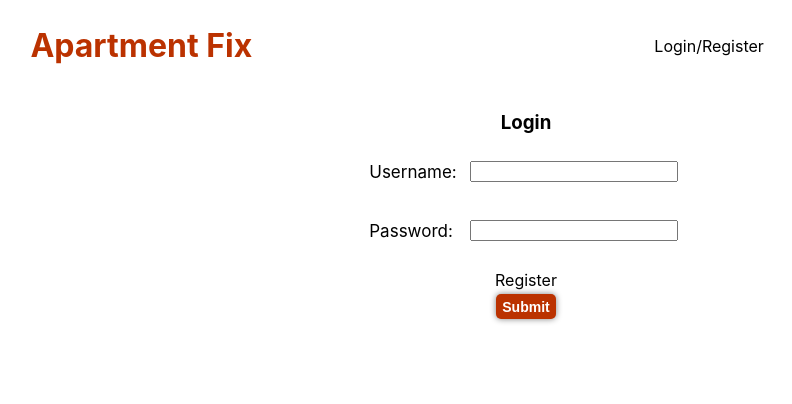
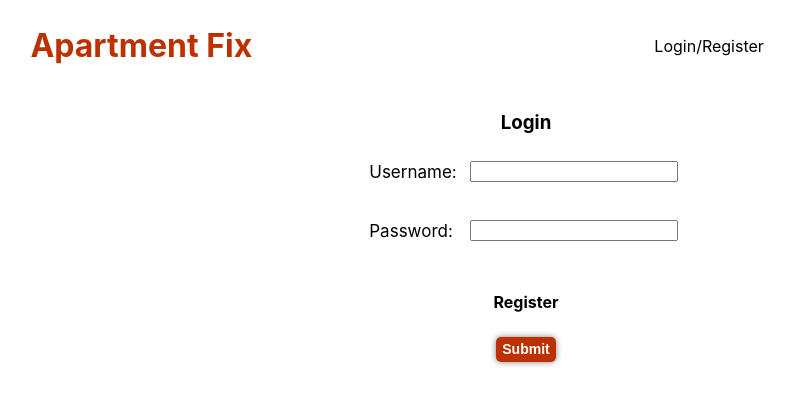
Before and after one commit to dannycvera/apartment-fix-p4, a React (Create React App) app in the folder client/: page /login in a window 1280 px wide. Shown: the top 404 px of the page, without its empty margins (114-906 px from the left). Built offline with nearby package versions, Linux system fonts and the light colour scheme.

Commit message:
fixed register link visually

```diff
--- a/client/src/screens/Login.jsx
+++ b/client/src/screens/Login.jsx
@@ -47,7 +47,9 @@ function Login(props) {
         />
       </label>
       <br />
-      <Link to="/register">Register</Link>
+      <Link to="/register">
+        <h4>Register</h4>
+      </Link>
       <button>Submit</button>
     </form>
   );
```
